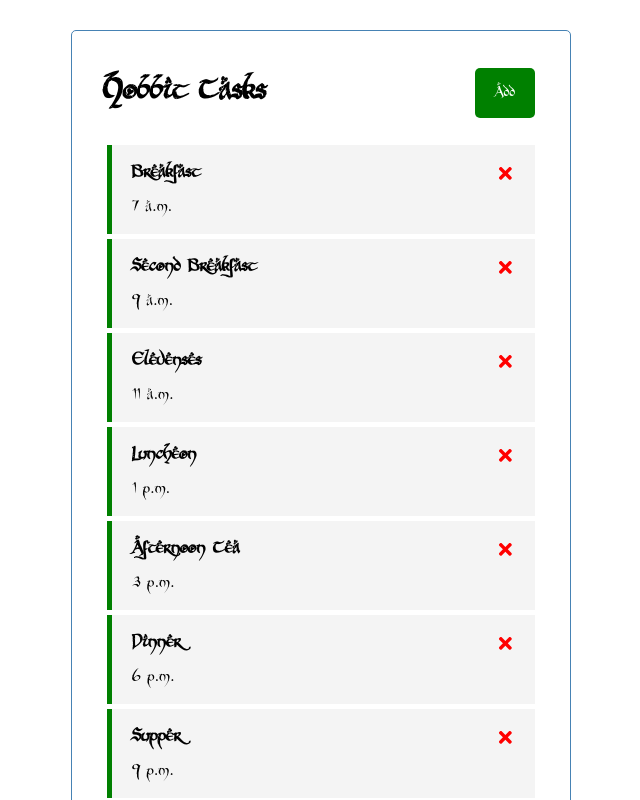
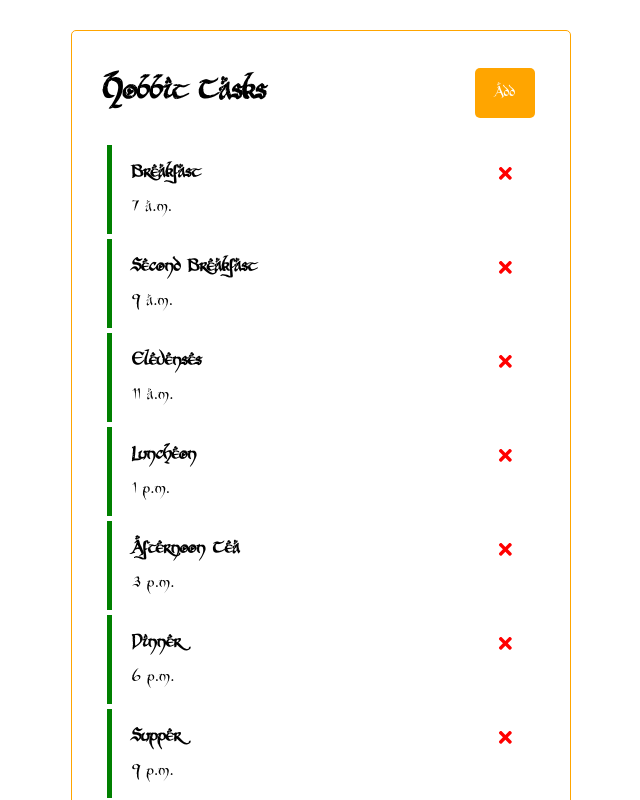
Before and after one commit to umbrecon1/React-Task-Tracker, a React (Create React App) app: page / in a window 1280 px wide. Shown: the top 800 px of the page, without its empty margins (319-959 px from the left). Built offline with nearby package versions, Linux system fonts and the light colour scheme; data requests are answered from the project's data file.

Commit message:
started color

```diff
--- a/src/components/Header.js
+++ b/src/components/Header.js
@@ -10,7 +10,7 @@ const Header = ({ title, onAdd, showAdd }) => {
       <h1>{title}</h1>
       {location.pathname === '/' && (
         <Button
-          color={showAdd ? 'red' : 'green'}
+          color={showAdd ? 'red' : 'orange'}
           text={showAdd ? 'Close' : 'Add'}
           onClick={onAdd}
         />
--- a/src/index.css
+++ b/src/index.css
@@ -14,6 +14,8 @@
 
 body {
   font-family: 'Hobbiton Brushhand', sans-serif;
+  background-color: white;
+  color: black;
 }
 
 .container {
@@ -21,7 +23,7 @@ body {
   margin: 30px auto;
   overflow: auto;
   min-height: 300px;
-  border: 1px solid steelblue;
+  border: 1px solid orange;
   padding: 30px;
   border-radius: 5px;
 }
@@ -61,7 +63,7 @@ body {
 }
 
 .task {
-  background: #f4f4f4;
+  background: white;
   margin: 5px;
   padding: 10px 20px;
   cursor: pointer;
```
